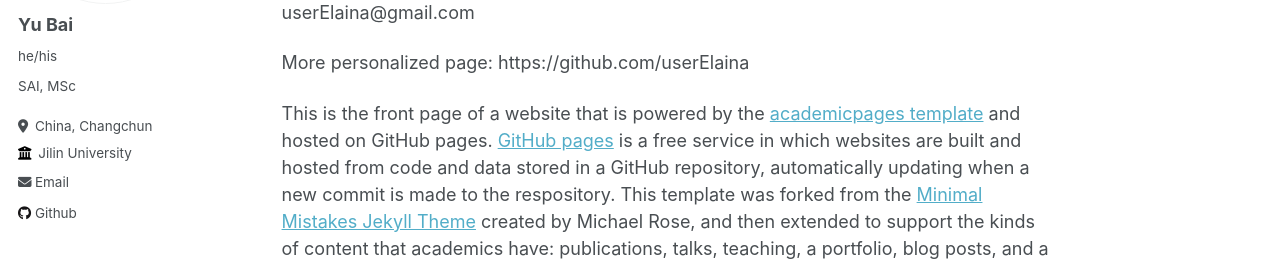
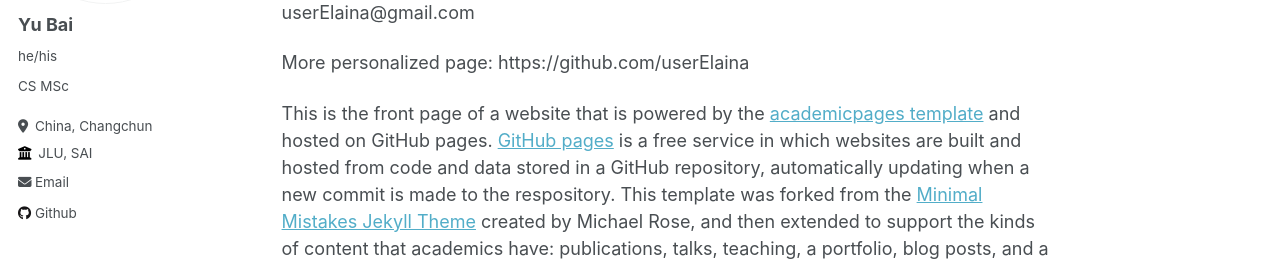
Before and after one commit to workelaina/workelaina.github.io, a Jekyll site: the page built from _pages/about.md, in a window 1280 px wide. Shown: the part 277-543 px from the top of the page. Built offline with Jekyll 4.4.1, drawn with Linux system fonts in a browser that asks for light colours.

Commit message:
:memo: update `_config.yml`

```diff
--- a/_config.yml
+++ b/_config.yml
@@ -11,7 +11,7 @@ locale                   : "en-US"
 title                    : "Yu Bai"
 title_separator          : "-"
 name                     : &name "Yu Bai"
-description              : &description "personal description"
+description              : &description "CS MSc"
 url                      : https://workelaina.github.io
 baseurl                  : "" # the subpath of your site, e.g. "/blog"
 repository               : "workelaina/workelaina.github.io"
@@ -24,9 +24,9 @@ author:
   avatar           : "profile.jpg"
   name             : "Yu Bai"
   pronouns         : "he/his"
-  bio              : "SAI, MSc"
+  bio              : "CS MSc"
   location         : "China, Changchun"
-  employer         : "Jilin University"
+  employer         : "JLU, SAI"
   uri              : # URL
   email            : "userElaina@gmail.com"
 
```
